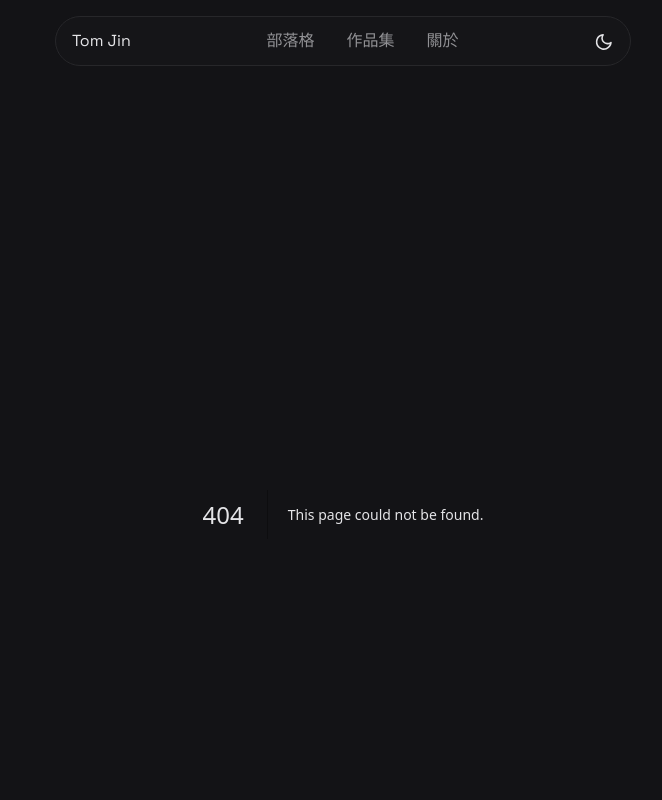
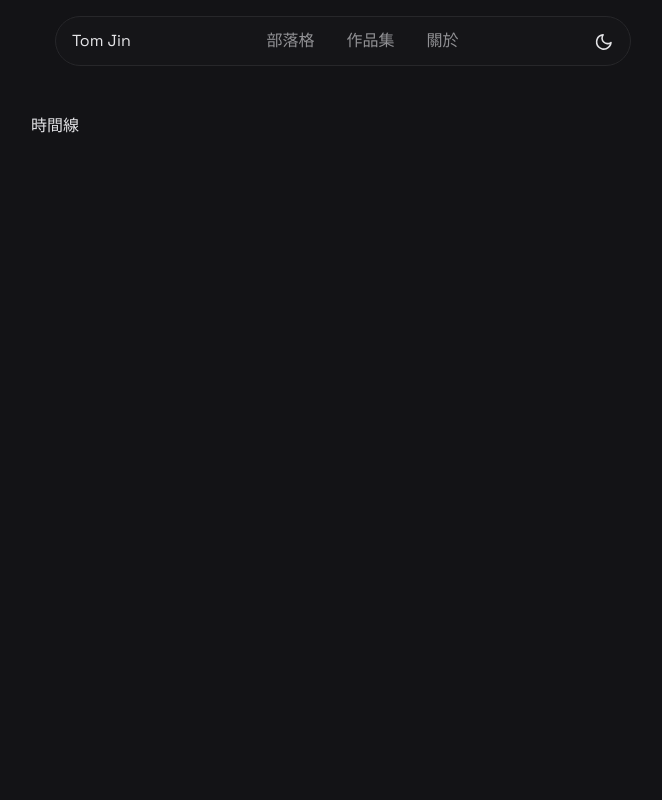
Before and after one commit to tommm2/jinrup.dev, a Next.js app: page /timeline in a window 1280 px wide. Before the commit this address had no page. Shown: the top 800 px of the page, without its empty margins (297-959 px from the left). Built offline with nearby package versions, Linux system fonts and the light colour scheme.

Commit message:
feature: add timeline page

```diff
--- /dev/null
+++ b/src/app/timeline/page.tsx
@@ -0,0 +1,16 @@
+import { Metadata } from 'next';
+
+export const metadata: Metadata = {
+	title: '時間線',
+	description: '紀錄自己的人生經歷、學系歷程',
+};
+
+const TimelinePage = () => {
+	return (
+		<section>
+			<h1 className='mb-4'>時間線</h1>
+		</section>
+	);
+};
+
+export default TimelinePage;
```
